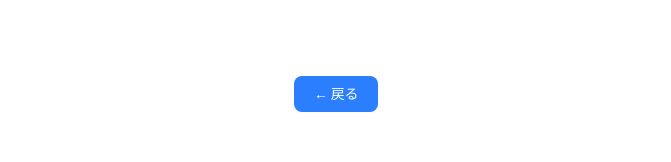
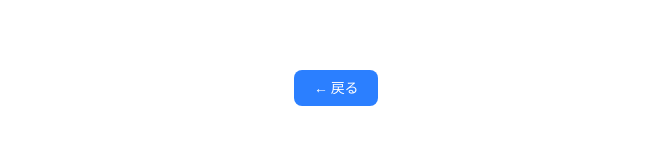
Before and after one commit to ocean-marine/where-is-my-butter, a Next.js app: page / in a window 1280 px wide. Shown: the part 534-696 px from the top of the page, without its empty margins (304-975 px from the left). Built offline with nearby package versions, Linux system fonts and the light colour scheme.

Commit message:
Refactor layout spacing in page component
Adjusted padding and margin for layout consistency.

```diff
--- a/app/page.tsx
+++ b/app/page.tsx
@@ -40,12 +40,12 @@ export default function NotFound() {
       </div>
 
       {/* Main Content */}
-      <div className="flex flex-col items-center space-y-5 px-4 pt-0 pb-0">
+      <div className="flex flex-col items-center space-y-1 px-4 pt-0 pb-0">
         <motion.div
           initial={{ opacity: 0, y: 10 }}
           animate={{ opacity: 1, y: 0 }}
           transition={{ delay: 0.6, duration: 0.3 }}
-          className="flex gap-2 -mt-3"
+          className="flex gap-2 -mt-6"
         >
           <Link
             href="/home"
```
